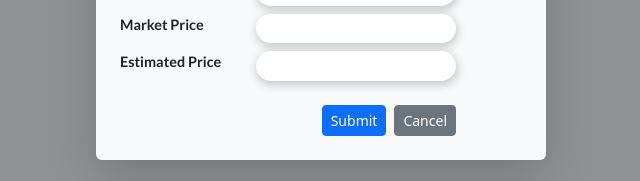
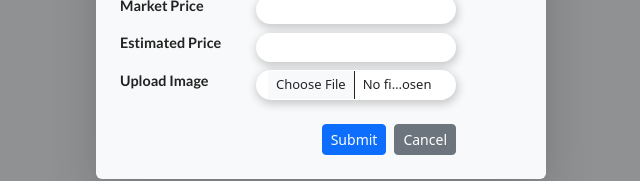
Before and after one commit to Maleeshapa/Pawning-Center, a React (Create React App) app in the folder frontend/: page /Form in a window 1280 px wide. Shown: the part 577-758 px from the top of the page, without its empty margins (319-959 px from the left). Built offline with nearby package versions, Linux system fonts and the light colour scheme; no server answers; a web font is replaced by a local one; what @react-pdf/renderer would draw is missing.

Commit message:
image upload

```diff
--- a/frontend/src/Pages/Modals/productUpdateModal.jsx
+++ b/frontend/src/Pages/Modals/productUpdateModal.jsx
@@ -18,7 +18,18 @@ const ProductUpdateModal = ({ selectedProduct, setSelectedProduct, handleSaveCha
                     <div className="modal-body">
                         {selectedProduct && (
                             <form>
-
+                                {/* Display the image */}
+                                {selectedProduct.id && (
+                                    <div className="mb-3">
+                                        <label className="form-label">Product Image</label>
+                                        <img
+                                            src={`http://localhost:5000/api/image/${selectedProduct.id}`}
+                                            alt="Product"
+                                            className="img-fluid"
+                                            style={{ maxWidth: '200px', maxHeight: '200px' }}
+                                        />
+                                    </div>
+                                )}
                                 <div className="mb-2">
                                     <label className="form-label">Receipt No</label>
                                     <input
--- a/frontend/src/Pages/Super Admin/Form.jsx
+++ b/frontend/src/Pages/Super Admin/Form.jsx
@@ -19,7 +19,7 @@ const Form = ({ onClose }) => {
         marketValue: '',
         estimateValue: '',
     });
-
+    const [image, setImage] = useState(null);
     const [categories, setCategories] = useState([]);
     const [models, setModels] = useState([]);
 
@@ -55,10 +55,30 @@ const Form = ({ onClose }) => {
         });
     };
 
+    const handleImageChange = (e) => {
+        setImage(e.target.files[0]);
+    };
+
     const handleSubmit = async (e) => {
         e.preventDefault();
+        const formDataWithImage = new FormData();
+
+        // Append all form data
+        Object.keys(formData).forEach(key => {
+            formDataWithImage.append(key, formData[key]);
+        });
+
+        // Append the image file
+        if (image) {
+            formDataWithImage.append('image', image);
+        }
+
         try {
-            const response = await axios.post('http://localhost:5000/api/submit', formData);
+            const response = await axios.post('http://localhost:5000/api/submit', formDataWithImage, {
+                headers: {
+                    'Content-Type': 'multipart/form-data'
+                }
+            });
             if (response.status === 201) {
                 alert('Data submitted successfully!');
                 onClose();
@@ -237,6 +257,17 @@ const Form = ({ onClose }) => {
                         />
                     </div>
 
+                    <div className="mb-2">
+                        <label htmlFor="image" className="form-label" style={{ fontSize: '0.9rem' }}>Upload Image</label>
+                        <input
+                            type="file"
+                            className="form-control form-control-sm"
+                            id="image"
+                            onChange={handleImageChange}
+                            accept="image/*"
+                        />
+                    </div>
+
                     <div className="text-end mt-4">
                         <button type="submit" className="btn btn-sm btn-primary">Submit</button>
                         <button type="button" className="btn btn-sm btn-secondary ms-2" onClick={onClose}>Cancel</button>
```
Also changed, not shown: 2 other files (tests, documents, lock files or other folders).
